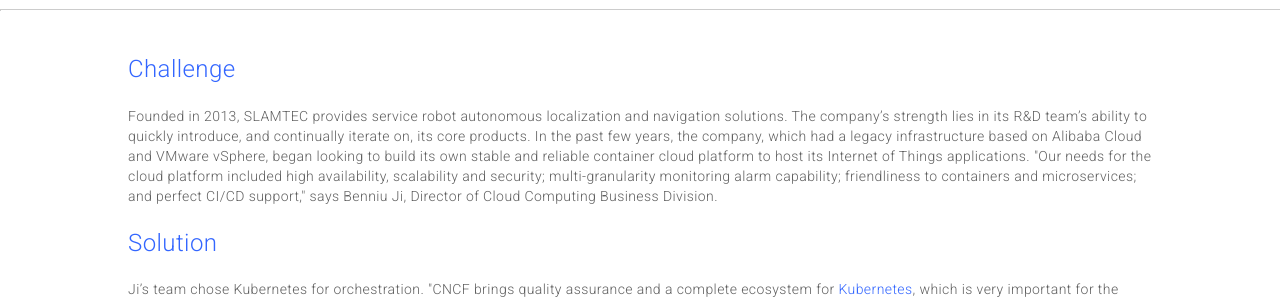
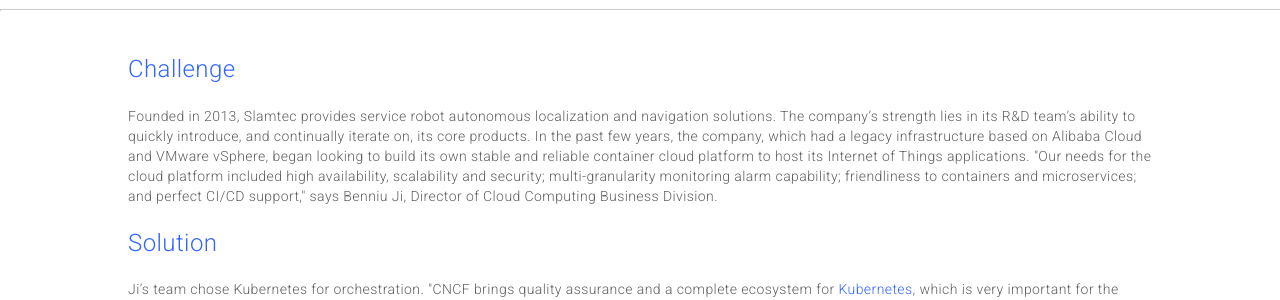
Before and after one commit to alexcontini/alexcontini.github.io, a Jekyll site: the page built from slamtec/slamtec.html, in a window 1280 px wide and 900 px high. Shown: the part 335-635 px from the top of the window. Built offline with Jekyll 4.4.1, drawn with Linux system fonts in a browser that asks for light colours.

```diff
--- a/slamtec/slamtec.html
+++ b/slamtec/slamtec.html
@@ -33,7 +33,7 @@ cid: caseStudies
 <div class="cols">
   <div class="col1" style="width:100%"">
     <h2>Challenge</h2>
-    Founded in 2013, SLAMTEC provides service robot autonomous localization and navigation solutions. The company’s strength lies in its R&D team’s ability to quickly introduce, and continually iterate on, its core products. In the past few years, the company, which had a legacy infrastructure based on Alibaba Cloud and VMware vSphere, began looking to build its own stable and reliable container cloud platform to host its Internet of Things applications. "Our needs for the cloud platform included high availability, scalability and security; multi-granularity monitoring alarm capability; friendliness to containers and microservices; and perfect CI/CD support," says Benniu Ji, Director of Cloud Computing Business Division.
+    Founded in 2013, Slamtec provides service robot autonomous localization and navigation solutions. The company’s strength lies in its R&D team’s ability to quickly introduce, and continually iterate on, its core products. In the past few years, the company, which had a legacy infrastructure based on Alibaba Cloud and VMware vSphere, began looking to build its own stable and reliable container cloud platform to host its Internet of Things applications. "Our needs for the cloud platform included high availability, scalability and security; multi-granularity monitoring alarm capability; friendliness to containers and microservices; and perfect CI/CD support," says Benniu Ji, Director of Cloud Computing Business Division.
 
     <h2>Solution</h2>
     Ji’s team chose Kubernetes for orchestration. "CNCF brings quality assurance and a complete ecosystem for <a href="https://kubernetes.io/">Kubernetes</a>, which is very important for the wide application of Kubernetes," says Ji. Thus Slamtec decided to adopt other CNCF projects as well: <a href="https://prometheus.io/">Prometheus</a> monitoring, <a href="https://www.fluentd.org/">Fluentd</a> logging, <a href="https://goharbor.io/">Harbor</a> registry, and <a href="https://helm.sh/">Helm</a> package manager.
```
